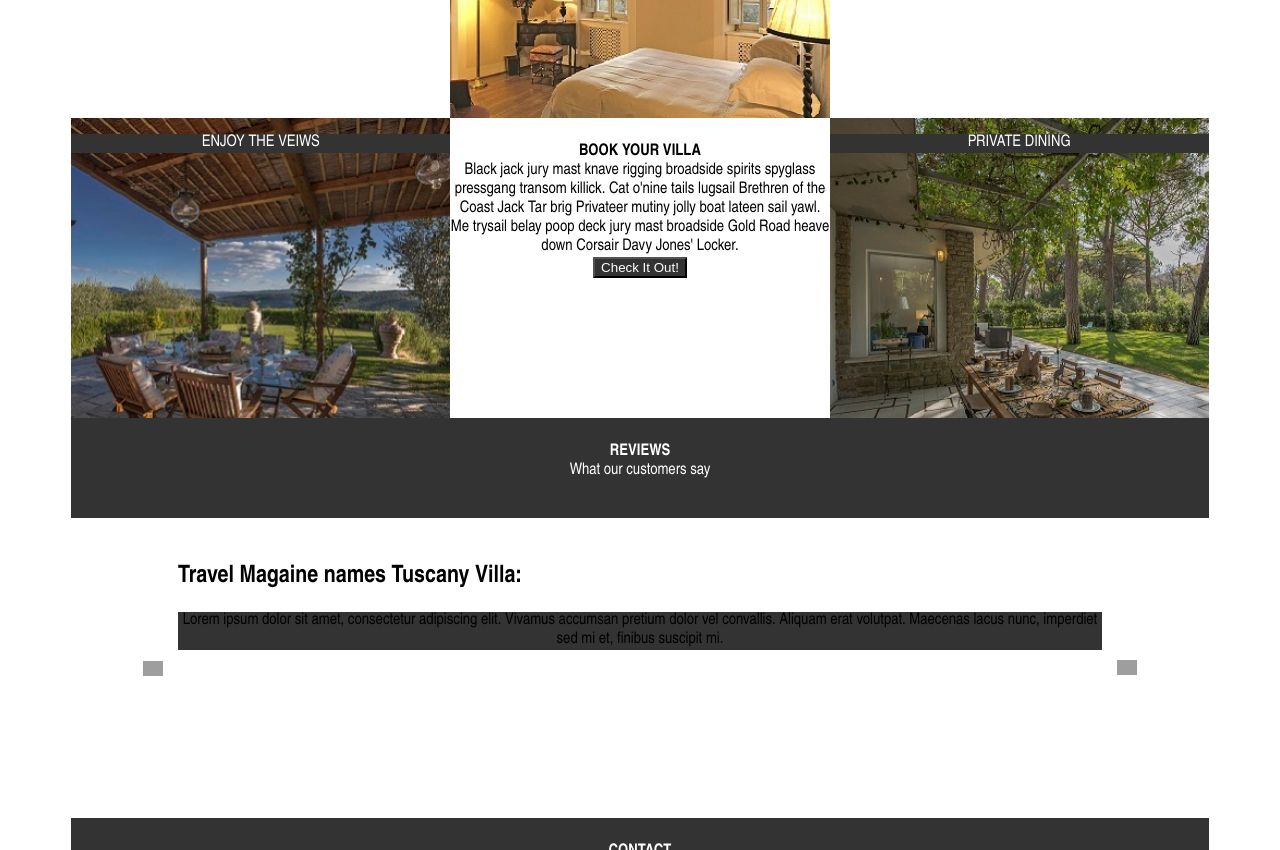
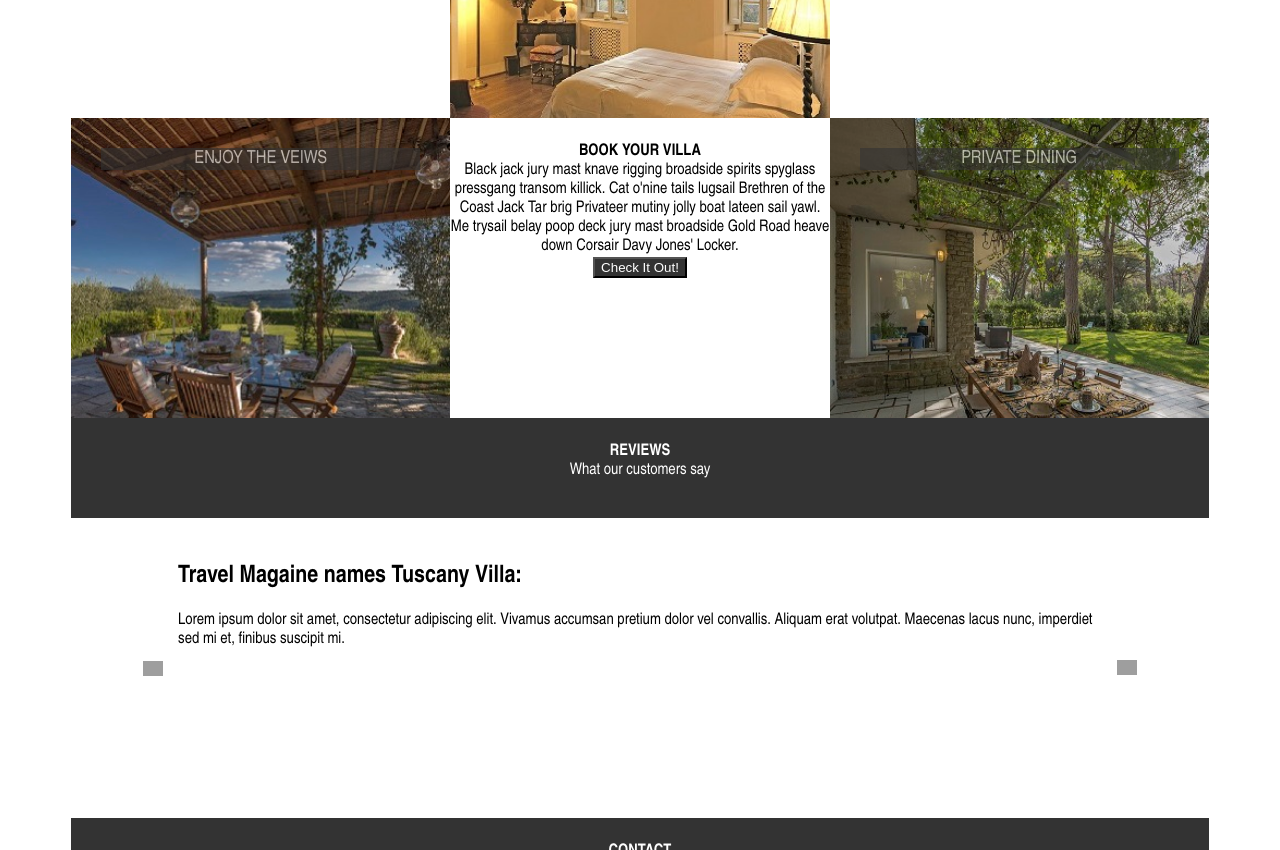
Before and after one commit to AHoobler/TuscanyVilla, a plain HTML site: page TuscanyVilla/index.html in a window 1280 px wide. Shown: the part 2083-2933 px from the top of the page. Drawn offline with Linux system fonts and the light colour scheme; grey boxes are pictures that could not be loaded.

Commit message:
fixed the background color

```diff
--- a/TuscanyVilla/StyleOne.css
+++ b/TuscanyVilla/StyleOne.css
@@ -413,4 +413,9 @@ button{
 p{
     background-color: #333333;
     text-align: center;
+    margin: 30px;
+    opacity: .6;
+    font-size: large;
+
+
 }
--- a/TuscanyVilla/index.html
+++ b/TuscanyVilla/index.html
@@ -44,7 +44,7 @@
         <section class="grid-item grid-item-7">
             <p7>Location #2</p7><br />
                                 <p8>orem ipsum dolor sit amet, consectetur adipiscing elit. Vivamus accumsan pretium dolor vel convallis. Aliquam erat volutpat. Maecenas lacus nunc, imperdiet sed mi et, finibus suscipit mi.</p8><br />
-            <button type="button" onclick="alert('Hello world!')">Reserve Now!</button>
+            <button2 type="button" onclick="alert('Hello world!')">Reserve Now!</button2>
         </section>
 
         <section class="grid-item grid-item-8">
@@ -128,21 +128,21 @@
             <span id="item-3"></span>
             <div class="carousel-item item-1">
                 <h2>Travel Magaine names Tuscany Villa:</h2>
-                <p>Lorem ipsum dolor sit amet, consectetur adipiscing elit. Vivamus   accumsan pretium dolor vel convallis. Aliquam erat volutpat. Maecenas lacus nunc, imperdiet sed mi et, finibus suscipit mi.</p>
+                <p32>Lorem ipsum dolor sit amet, consectetur adipiscing elit. Vivamus   accumsan pretium dolor vel convallis. Aliquam erat volutpat. Maecenas lacus nunc, imperdiet sed mi et, finibus suscipit mi.</p32>
                 <a class="arrow arrow-prev" href="#item-3"></a>
                 <a class="arrow arrow-next" href="#item-2"></a>
             </div>
 
             <div class="carousel-item item-2">
                 <h2>George from Idaho claims:</h2>
-                <p>Lorem ipsum dolor sit amet, consectetur adipiscing elit. Vivamus accumsan pretium dolor vel convallis. Aliquam erat volutpat.</p>
+                <p32>Lorem ipsum dolor sit amet, consectetur adipiscing elit. Vivamus accumsan pretium dolor vel convallis. Aliquam erat volutpat.</p32>
                 <a class="arrow arrow-prev" href="#item-1"></a>
                 <a class="arrow arrow-next" href="#item-3"></a>
             </div>
 
             <div class="carousel-item item-3">
                 <h2>Time Magazine Says:</h2>
-                <p>Lorem ipsum dolor sit amet, consectetur adipiscing elit. Vivamus accumsan pretium dolor vel convallis. Aliquam erat volutpat.</p>
+                <p32>Lorem ipsum dolor sit amet, consectetur adipiscing elit. Vivamus accumsan pretium dolor vel convallis. Aliquam erat volutpat.</p32>
                 <a class="arrow arrow-prev" href="#item-2"></a>
                 <a class="arrow arrow-next" href="#item-1"></a>
             </div>
```
